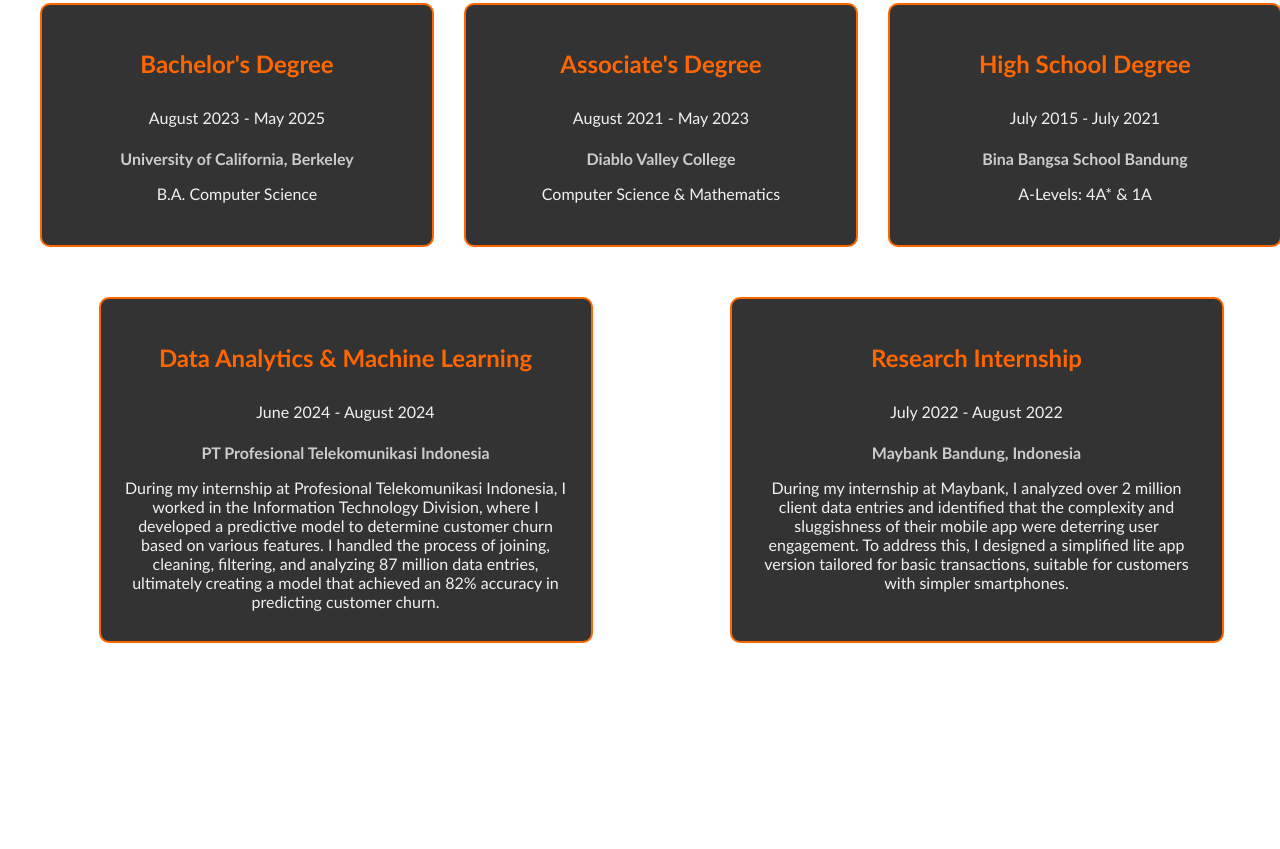
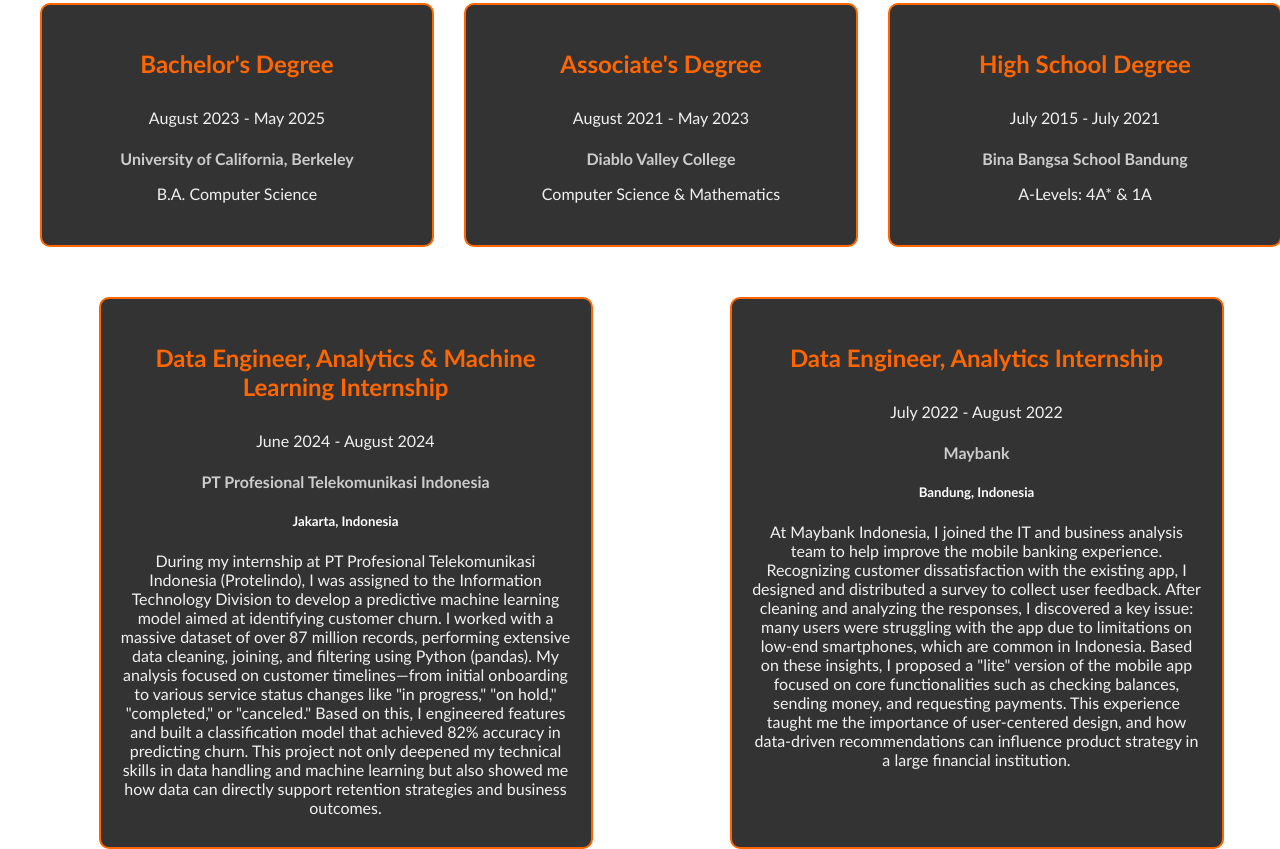
Before and after one commit to gregadi/gregadi.github.io, a plain HTML site: page resume.html in a window 1280 px wide. Shown: the part 307-1156 px from the top of the page. Before the commit the page ends 950 px from the top, so only its background shows below. Drawn offline with Linux system fonts and the light colour scheme.

Commit message:
editing details

```diff
--- a/resume.html
+++ b/resume.html
@@ -52,22 +52,31 @@
             <!-- Internship Section -->
             <div class="internship-row">
                 <div class="resume-box">
-                    <h3>Data Analytics & Machine Learning</h3>
+                    <h3>Data Engineer, Analytics & Machine Learning Internship</h3>
                     <p>June 2024 - August 2024</p>
                     <h4>PT Profesional Telekomunikasi Indonesia</h4>
-                    <p>During my internship at Profesional Telekomunikasi Indonesia, I worked in the Information Technology Division,
-                        where I developed a predictive model to determine customer churn based on various features. I handled the
-                        process of joining, cleaning, filtering, and analyzing 87 million data entries, ultimately creating a model
-                        that achieved an 82% accuracy in predicting customer churn.</p>
+                    <h5>Jakarta, Indonesia</h5>
+                    <p>During my internship at PT Profesional Telekomunikasi Indonesia (Protelindo), I was assigned to the Information
+                         Technology Division to develop a predictive machine learning model aimed at identifying customer churn.
+                         I worked with a massive dataset of over 87 million records, performing extensive data cleaning, joining,
+                         and filtering using Python (pandas). My analysis focused on customer timelines—from initial onboarding to
+                         various service status changes like "in progress," "on hold," "completed," or "canceled." Based on this,
+                         I engineered features and built a classification model that achieved 82% accuracy in predicting churn.
+                         This project not only deepened my technical skills in data handling and machine learning but also showed me
+                         how data can directly support retention strategies and business outcomes.</p>
                 </div>
                 <div class="resume-box">
-                    <h3>Research Internship</h3>
+                    <h3>Data Engineer, Analytics Internship</h3>
                     <p>July 2022 - August 2022</p>
-                    <h4>Maybank Bandung, Indonesia</h4>
-                    <p>During my internship at Maybank, I analyzed over 2 million client data entries and identified that the
-                        complexity and sluggishness of their mobile app were deterring user engagement. To address this, I
-                        designed a simplified lite app version tailored for basic transactions, suitable for customers with
-                        simpler smartphones.</p>
+                    <h4>Maybank</h4>
+                    <h5>Bandung, Indonesia</h5>
+                    <p>At Maybank Indonesia, I joined the IT and business analysis team to help improve the mobile banking experience.
+                         Recognizing customer dissatisfaction with the existing app, I designed and distributed a survey to collect
+                         user feedback. After cleaning and analyzing the responses, I discovered a key issue: many users were struggling
+                          with the app due to limitations on low-end smartphones, which are common in Indonesia. Based on these insights,
+                        I proposed a "lite" version of the mobile app focused on core functionalities such as checking balances,
+                        sending money, and requesting payments. This experience taught me the importance of user-centered design,
+                        and how data-driven recommendations can influence product strategy in a large financial institution.</p>
                 </div>
             </div>
         </div>
```
Also changed, not shown: about.html (+6 -7 lines).
